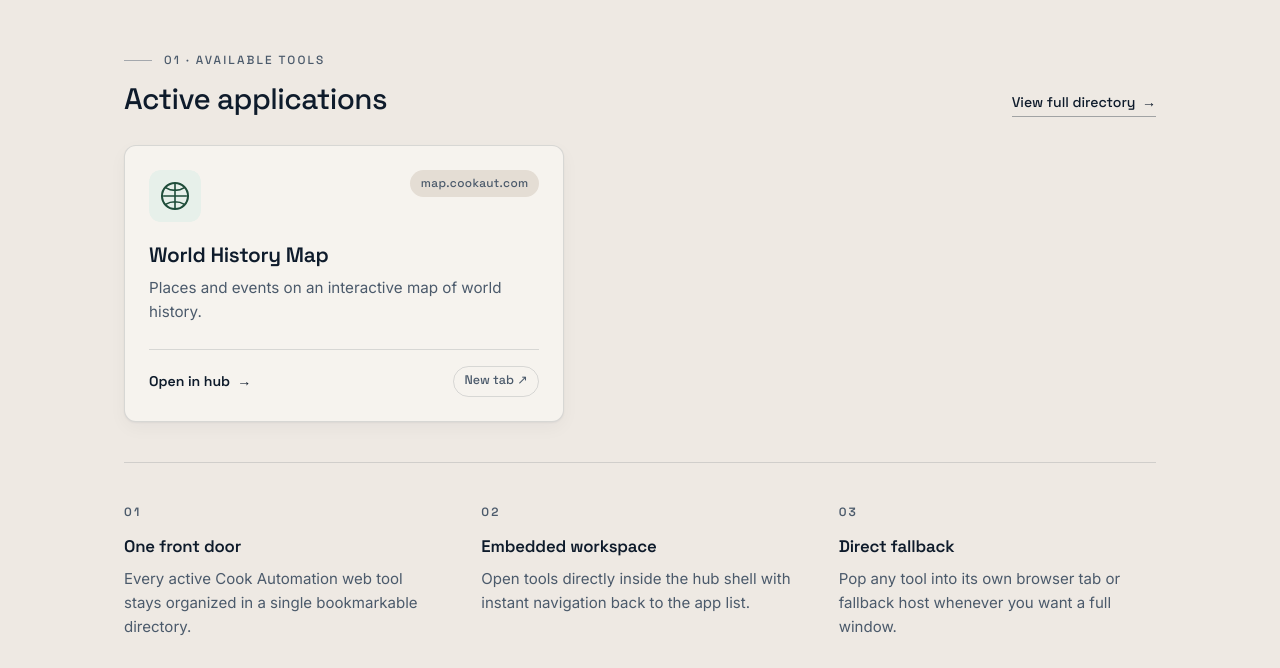
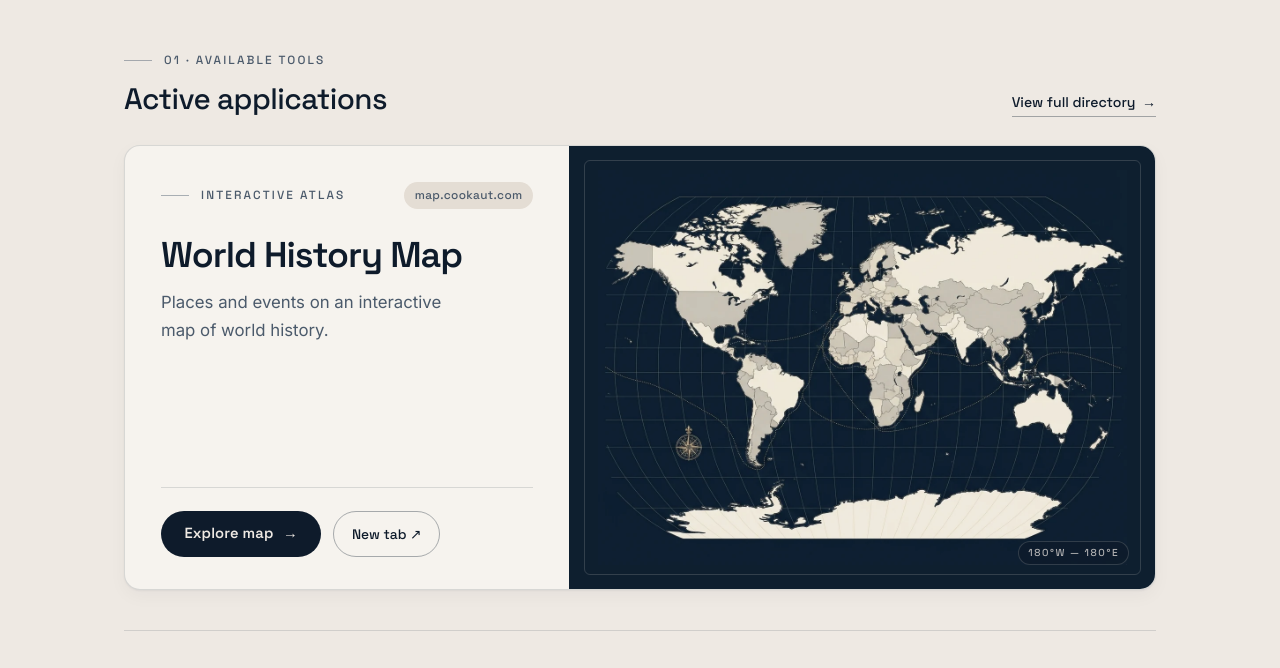
Before and after one commit to clinthc0003/cook-automation-hub, a website: page public/index.html in a window 1280 px wide. Shown: the part 584-1252 px from the top of the page. Drawn offline with Linux system fonts and the light colour scheme.

Commit message:
Make World History Map a full-width featured cartographic showcase card

```diff
--- a/public/app.js
+++ b/public/app.js
@@ -211,12 +211,100 @@
     return item;
   }
 
+  function buildFeaturedAppCard(app, headingTag) {
+    var item = document.createElement("li");
+    item.className = "app-grid-item is-featured";
+
+    var card = document.createElement("article");
+    card.className = "app-card is-featured";
+
+    /* Left column: editorial copy & actions */
+    var content = document.createElement("div");
+    content.className = "app-card-content";
+
+    var meta = document.createElement("div");
+    meta.className = "app-card-top";
+    addText(meta, "span", "eyebrow app-card-eyebrow", app.category || "Featured");
+
+    var host = hostLabel(app.url);
+    if (host) {
+      addText(meta, "span", "app-host", host);
+    }
+    content.appendChild(meta);
+
+    var heading = document.createElement(headingTag || "h2");
+    heading.className = "app-card-title-lg";
+    var link = document.createElement("a");
+    link.className = "app-card-link";
+    link.href = "#/app/" + encodeURIComponent(app.id);
+    link.textContent = app.name;
+    heading.appendChild(link);
+    content.appendChild(heading);
+
+    addText(content, "p", "app-card-desc", app.description || "");
+
+    var actions = document.createElement("div");
+    actions.className = "app-card-actions";
+
+    var cta = document.createElement("span");
+    cta.className = "button button-navy app-card-primary";
+    cta.setAttribute("aria-hidden", "true");
+    addText(cta, "span", "", app.ctaLabel || "Open in hub");
+    addText(cta, "span", "arrow", "\u2192");
+    actions.appendChild(cta);
+
+    if (app.url) {
+      var ext = document.createElement("a");
+      ext.className = "app-card-ext app-card-ext-lg";
+      ext.href = app.url;
+      ext.target = "_blank";
+      ext.rel = "noopener noreferrer";
+      ext.setAttribute("aria-label", "Open " + app.name + " in a new tab");
+      ext.textContent = "New tab \u2197";
+      actions.appendChild(ext);
+    }
+
+    content.appendChild(actions);
+    card.appendChild(content);
+
+    /* Right column: cartographic visual stage */
+    var media = document.createElement("div");
+    media.className = "app-card-media";
+    media.setAttribute("aria-hidden", "true");
+
+    if (app.image) {
+      var img = document.createElement("img");
+      img.className = "app-card-media-img";
+      img.src = app.image;
+      img.alt = "";
+      media.appendChild(img);
+    }
+
+    var frame = document.createElement("div");
+    frame.className = "app-card-media-frame";
+    media.appendChild(frame);
+
+    addText(media, "span", "app-card-coords", "180\u00b0W \u2014 180\u00b0E");
+
+    card.appendChild(media);
+    item.appendChild(card);
+    return item;
+  }
+
   function buildAppGrid(apps, headingTag) {
+    var hasFeatured = apps.some(function (app) {
+      return Boolean(app.featured && app.image);
+    });
     var list = document.createElement("ul");
-    list.className = apps.length === 1 ? "app-grid is-single" : "app-grid";
+    list.className =
+      apps.length === 1 && !hasFeatured ? "app-grid is-single" : "app-grid";
 
     apps.forEach(function (app) {
-      list.appendChild(buildAppCard(app, headingTag));
+      if (app.featured && app.image) {
+        list.appendChild(buildFeaturedAppCard(app, headingTag));
+      } else {
+        list.appendChild(buildAppCard(app, headingTag));
+      }
     });
     return list;
   }
--- a/public/apps.json
+++ b/public/apps.json
@@ -5,6 +5,10 @@
     "description": "Places and events on an interactive map of world history.",
     "url": "https://map.cookaut.com",
     "fallbackUrl": "https://world-history-map-project.clinthc0003.workers.dev/",
-    "icon": "/icons/world-history-map.svg"
+    "icon": "/icons/world-history-map.svg",
+    "featured": true,
+    "category": "Interactive Atlas",
+    "image": "/images/world-history-map-atlas.webp",
+    "ctaLabel": "Explore map"
   }
 ]
--- a/public/styles.css
+++ b/public/styles.css
@@ -681,6 +681,136 @@ img {
   background: var(--cream);
 }
 
+/* ---------- Featured app showcase card ---------- */
+
+.app-grid-item.is-featured {
+  grid-column: 1 / -1;
+}
+
+.app-card.is-featured {
+  display: grid;
+  grid-template-columns: minmax(0, 1fr) minmax(0, 1.32fr);
+  min-height: 390px;
+  padding: 0;
+  border-radius: 16px;
+  overflow: hidden;
+}
+
+.app-card-content {
+  display: flex;
+  flex-direction: column;
+  padding: 2.25rem 2.25rem 2rem;
+}
+
+.app-card-eyebrow {
+  margin: 0;
+}
+
+.app-card.is-featured .app-card-top {
+  flex-wrap: wrap;
+  align-items: center;
+  gap: 0.5rem 0.85rem;
+  margin-bottom: 1.65rem;
+}
+
+.app-card.is-featured .app-card-title-lg {
+  margin: 0 0 0.9rem;
+  font-family: var(--font-display);
+  font-size: clamp(1.85rem, 2.8vw, 2.35rem);
+  font-weight: 600;
+  line-height: 1.1;
+  letter-spacing: -0.028em;
+  color: var(--ink);
+}
+
+.app-card.is-featured .app-card-desc {
+  max-width: 30ch;
+  margin: 0 0 2rem;
+  font-size: 1.05rem;
+  line-height: 1.65;
+}
+
+.app-card-actions {
+  margin-top: auto;
+  padding-top: 1.4rem;
+  border-top: 1px solid var(--line);
+  display: flex;
+  flex-wrap: wrap;
+  align-items: center;
+  gap: 0.75rem;
+}
+
+.app-card-primary {
+  min-height: 2.85rem;
+  padding: 0.65rem 1.4rem;
+}
+
+.app-card.is-featured:hover .app-card-primary {
+  background: var(--navy-elevated);
+}
+
+.app-card.is-featured:hover .app-card-primary .arrow {
+  transform: translateX(4px);
+}
+
+.app-card-ext-lg {
+  min-height: 2.85rem;
+  padding: 0.55rem 1.1rem;
+  font-size: 0.86rem;
+  border-color: var(--line-strong);
+  color: var(--navy);
+}
+
+.app-card-media {
+  position: relative;
+  display: flex;
+  align-items: center;
+  justify-content: center;
+  overflow: hidden;
+  min-height: 360px;
+  padding: 1.5rem 1.75rem;
+  background: #0e1f2f;
+  border-left: 1px solid var(--line);
+}
+
+.app-card-media-img {
+  width: 100%;
+  height: 100%;
+  object-fit: contain;
+  object-position: center;
+  transition: transform 450ms cubic-bezier(0.22, 1, 0.36, 1);
+}
+
+.app-card.is-featured:hover .app-card-media-img {
+  transform: scale(1.03);
+}
+
+/* Engraved atlas plate inset frame */
+.app-card-media-frame {
+  position: absolute;
+  inset: 14px;
+  border: 1px solid rgba(238, 233, 227, 0.16);
+  border-radius: 6px;
+  pointer-events: none;
+}
+
+.app-card-coords {
+  position: absolute;
+  bottom: 24px;
+  right: 26px;
+  padding: 0.2rem 0.55rem;
+  border: 1px solid rgba(238, 233, 227, 0.16);
+  border-radius: 999px;
+  background: rgba(14, 27, 43, 0.78);
+  color: rgba(238, 233, 227, 0.72);
+  font-family: var(--font-display);
+  font-size: 0.63rem;
+  font-weight: 500;
+  letter-spacing: 0.16em;
+  text-transform: uppercase;
+  pointer-events: none;
+}
+
 .empty-state {
   padding: 2.5rem;
   border: 1px solid var(--line);
@@ -870,6 +1000,26 @@ body.is-app .site-footer {
 
 /* ---------- Narrow screens ---------- */
 
+@media (max-width: 840px) {
+  .app-card.is-featured {
+    grid-template-columns: 1fr;
+    min-height: 0;
+  }
+
+  .app-card-media {
+    order: -1;
+    min-height: 0;
+    aspect-ratio: 4 / 3;
+    padding: 1.15rem 1.25rem;
+    border-left: 0;
+    border-bottom: 1px solid var(--line);
+  }
+
+  .app-card-content {
+    padding: 1.75rem 1.5rem 1.65rem;
+  }
+}
+
 @media (max-width: 780px) {
   .principles {
     grid-template-columns: 1fr;
```
Also changed, not shown: public/images/world-history-map-atlas.webp (added).
